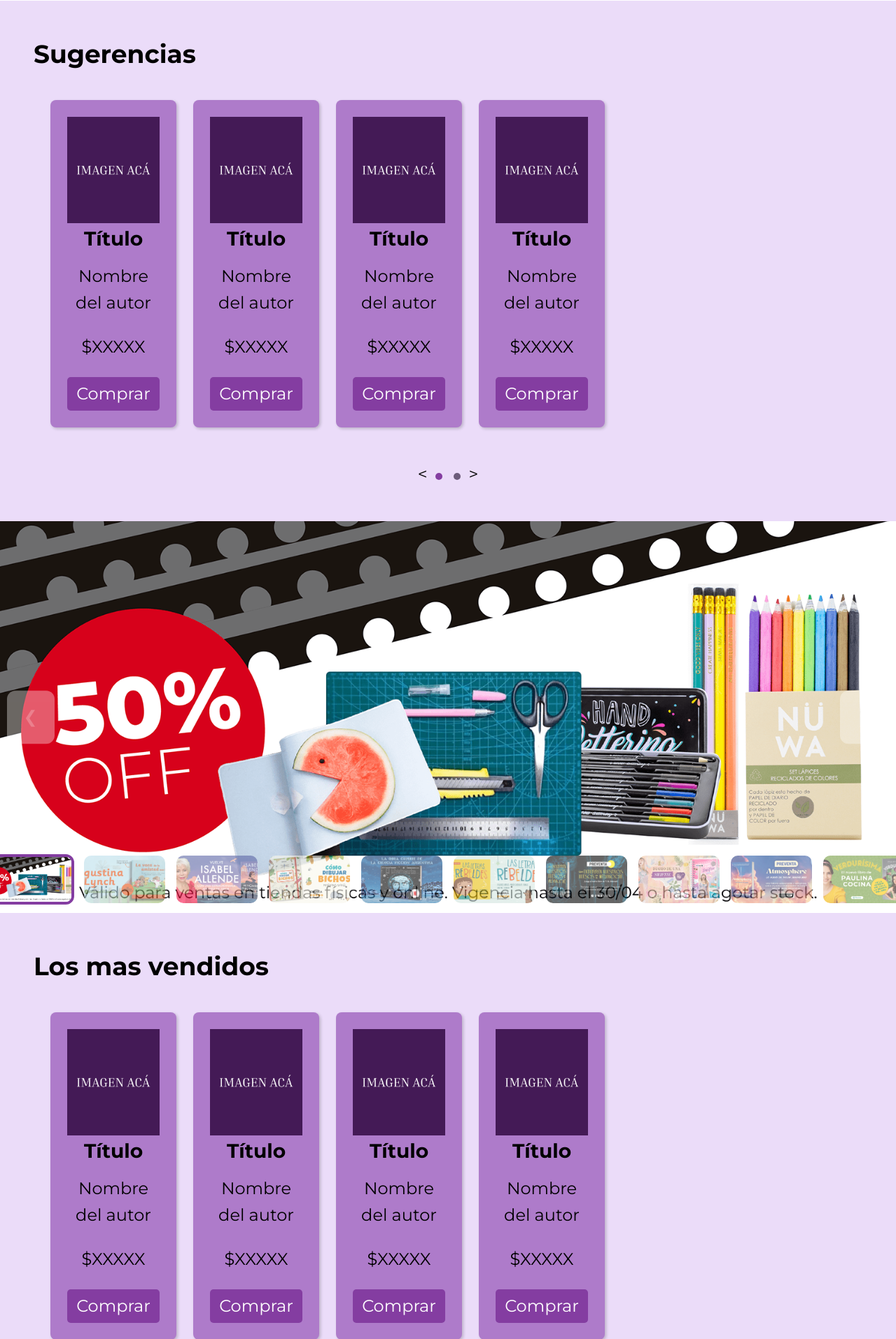
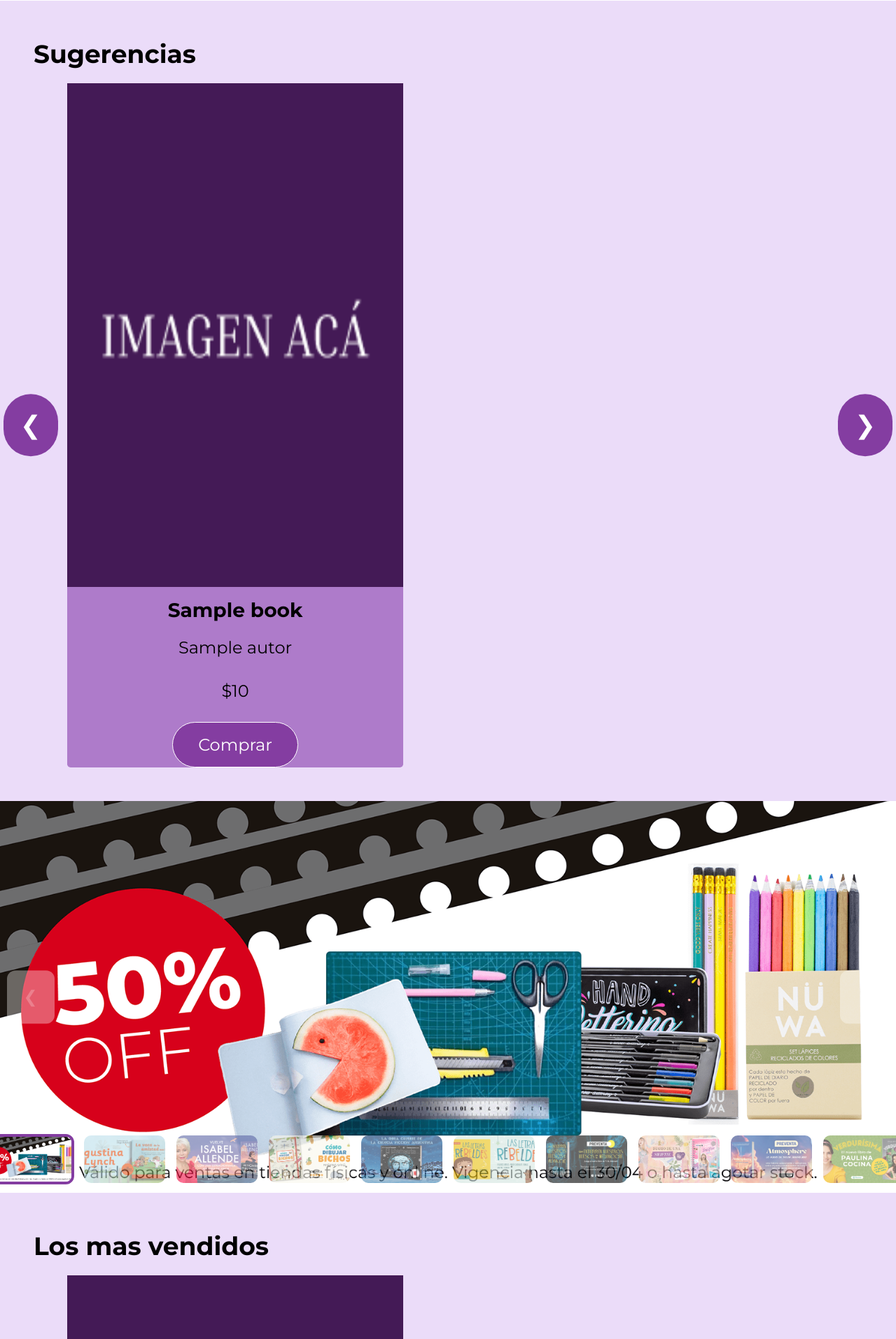
Before and after one commit to Dagyss/PAWPrints-Ecommerce, a PHP site: template src/App/views/home.php in a window 1280 px wide. Shown: the part 775-2689 px from the top of the page at 70% size. Run offline with PHP 8.4, Linux system fonts and the light colour scheme; the template is opened without the code that fills it: most values are stand-ins (such as "Sample title", 1, 10 or a date in 2020).

Commit message:
Acomodamos la home

```diff
--- a/public/css/index.css
+++ b/public/css/index.css
@@ -3,99 +3,74 @@
 @import url("./carousel.css");
 @import url('./footer.css');
 
-.carousel-section {
-    margin: 2rem;
+.carousel-section{
+  margin: 2rem 0;
+}
+.carousel-section h2{
+  margin-left: 2rem;
 }
 
-.carousel {
+.carousel-wrapper {
+  position: relative;
+  overflow: hidden;
+}
+
+.books-carousel {
+  margin: 0 4rem;
   display: flex;
   gap: 1rem;
+  scroll-behavior: smooth;
   overflow-x: auto;
   scroll-snap-type: x mandatory;
-  padding: 1rem;
-  scroll-behavior: smooth;
 }
 
-.carousel-dots {
-    text-align: center;
-    margin-top: 1rem;
+.book-card {
+  flex: 0 0 calc((100% - 4rem) / 5);
+  scroll-snap-align: start;
+  background-color: var(--background-contents);
+  border-radius: .2rem;
 }
 
-.carousel-dots .dot {
-    display: inline-block;
-    width: 10px;
-    height: 10px;
-    background: var(--buttons-color);
-    border-radius: 50%;
-    margin: 0 5px;
+.book-card figure {
+  display: flex;
+  justify-content: center;
+  align-items: center;
+  margin: 0;
 }
 
-.carousel-dots .selected {
-    background: var(--primary-color);
+.book-card img {
+  width: 20rem;
+  height: 30rem;
+}
+
+.book-card img:hover {
+  border: .5rem solid var(--primary-color);
 }
 
 
-.book-card {
-  flex: 0 0 auto;
-  width: 180px;
-  background-color: var(--background-contents);
-  padding: 1rem;
-  border-radius: 8px;
-  box-shadow: 2px 2px 4px rgba(0, 0, 0, 0.2);
-  scroll-snap-align: start;
-  text-align: center;
+.book-card__footer{
+  display: flex;
+  flex-direction: column;
+  align-items: center;
 }
 
-.book-card p {
-  color: black;
-}
-
-.book-card button {
-  width: 100%;
-  padding: 10px 0;
+.nav {
+  position: absolute;
+  top: 50%;
+  transform: translateY(-50%);
   background-color: var(--primary-color);
   color: white;
   border: none;
-  border-radius: 5px;
-  text-align: center;
-  display: flex;
-  justify-content: center;
-  align-items: center;
+  padding: 1rem;
   cursor: pointer;
+  z-index: 2;
+  font-size: 1.5rem;
 }
 
-.carousel .book-card figure {
-  width: 100%;
-  height: auto;
-  display: flex;
-  justify-content: center;
-  align-items: center;
-  overflow: hidden;
+.nav.prev {
+  left: .2rem;
 }
 
-.carousel .book-card img {
-  max-width: 100%;
-  max-height: 100%;
-  object-fit: contain;
-  display: block;
+.nav.next {
+  right: .2rem;
 }
-
-@media (max-width: 768px) {
-  .book-card {
-    width: 140px;
-    padding: 0.8rem;
-  }
-
-  .book-card h3 {
-    font-size: 1rem;
-  }
-
-  .book-card p {
-    font-size: 0.85rem;
-  }
-
-  .book-card button {
-    font-size: 0.9rem;
-    padding: 0.4rem 0.6rem;
-  }
-}
--- a/src/App/views/home.php
+++ b/src/App/views/home.php
@@ -15,115 +15,80 @@
 
     <main>
         <div id="first-banner"></div>
+
         <section class="carousel-section">
             <h2>Sugerencias</h2>
-            <div class="carousel">
+
+            <div class="carousel-wrapper">
+                <button class="nav prev">&#10094;</button>
+
+                <div class="books-carousel" id="books-carousel">
+                <?php foreach ($books as $book): ?>
                     <article class="book-card">
                     <figure>
-                        <a href="./book.html">
-                            <img src="../icons/book.png" alt="Portada del libro">
+                        <a href="./book.php?id=<?= htmlspecialchars($book->id) ?>">
+                        <?php
+                            $imagen = (strlen($book->imagen ?? '') > 10)
+                                ? $book->imagen
+                                : './icons/book.png';
+                        ?>
+                        <img src="<?= htmlspecialchars($imagen) ?>" alt="Portada del libro">
                         </a>
                     </figure>
-                    <h3><a href="./book.html">Título</a></h3>
-                    <p>Nombre del autor</p>
-                    <p>$XXXXX</p>
+                    <section class="book-card__footer">
+                        <h3>
+                            <a href="./book.php?id=<?= htmlspecialchars($book->id) ?>">
+                                <?= htmlspecialchars($book->titulo) ?>
+                            </a>
+                        </h3>
+                        <p><?= htmlspecialchars($book->autor) ?></p>
+                        <p>$<?= htmlspecialchars($book->precio) ?></p>
                         <button type="button">Comprar</button>
+                    </section>
                     </article>
+                <?php endforeach; ?>
+                </div>
+
+                <button class="nav next">&#10095;</button>
+            </div>
+        </section>
+
+        <div id="second-banner"></div>
+
+        <section class="carousel-section">
+            <h2>Los mas vendidos</h2>
+
+            <div class="carousel-wrapper">
+                <button class="nav prev">&#10094;</button>
+
+                <div class="books-carousel" id="books-carousel">
+                <?php foreach ($books as $book): ?>
                     <article class="book-card">
                     <figure>
-                        <a href="./book.html">
-                            <img src="../icons/book.png" alt="Portada del libro">
+                        <a href="./book.php?id=<?= htmlspecialchars($book->id) ?>">
+                        <?php
+                            $imagen = (strlen($book->imagen ?? '') > 10)
+                                ? $book->imagen
+                                : './icons/book.png';
+                        ?>
+                        <img src="<?= htmlspecialchars($imagen) ?>" alt="Portada del libro">
                         </a>
                     </figure>
-                    <h3><a href="./book.html">Título</a></h3>
-                    <p>Nombre del autor</p>
-                    <p>$XXXXX</p>
+                    <section class="book-card__footer">
+                        <h3>
+                            <a href="./book.php?id=<?= htmlspecialchars($book->id) ?>">
+                                <?= htmlspecialchars($book->titulo) ?>
+                            </a>
+                        </h3>
+                        <p><?= htmlspecialchars($book->autor) ?></p>
+                        <p>$<?= htmlspecialchars($book->precio) ?></p>
                         <button type="button">Comprar</button>
+                    </section>
                     </article>
-                <article class="book-card">
-                    <figure>
-                        <a href="./book.html">
-                            <img src="../icons/book.png" alt="Portada del libro">
-                        </a>
-                    </figure>
-                    <h3><a href="./book.html">Título</a></h3>
-                    <p>Nombre del autor</p>
-                    <p>$XXXXX</p>
-                    <button type="button">Comprar</button>
-                </article>
-                <article class="book-card">
-                    <figure>
-                        <a href="./book.html">
-                            <img src="../icons/book.png" alt="Portada del libro">
-                        </a>
-                    </figure>
-                    <h3><a href="./book.html">Título</a></h3>
-                    <p>Nombre del autor</p>
-                    <p>$XXXXX</p>
-                    <button type="button">Comprar</button>
-                </article>
+                <?php endforeach; ?>
                 </div>
-            <div class="carousel-dots">
-                <span>&lt;</span>
-                <span class="dot selected"></span>
-                <span class="dot"></span>
-                <span>&gt;</span>
-            </div>
-        </section>
-        <div id="second-banner"></div>
-        <section class="carousel-section">
-            <h2>Los mas vendidos</h2>
-            <div class="carousel">
-                <article class="book-card">
-                    <figure>
-                        <a href="./book.html">
-                            <img src="../icons/book.png" alt="Portada del libro">
-                        </a>
-                    </figure>
-                    <h3><a href="./book.html">Título</a></h3>
-                    <p>Nombre del autor</p>
-                    <p>$XXXXX</p>
-                    <button type="button">Comprar</button>
-                </article>
-                <article class="book-card">
-                    <figure>
-                        <a href="./book.html">
-                            <img src="../icons/book.png" alt="Portada del libro">
-                        </a>
-                    </figure>
-                    <h3><a href="./book.html">Título</a></h3>
-                    <p>Nombre del autor</p>
-                    <p>$XXXXX</p>
-                    <button type="button">Comprar</button>
-                </article>
-                <article class="book-card">
-                    <figure>
-                        <a href="./book.html">
-                            <img src="../icons/book.png" alt="Portada del libro">
-                        </a>
-                    </figure>
-                    <h3><a href="./book.html">Título</a></h3>
-                    <p>Nombre del autor</p>
-                    <p>$XXXXX</p>
-                    <button type="button">Comprar</button>
-                </article>
-                <article class="book-card">
-                    <figure>
-                        <a href="./book.html">
-                            <img src="../icons/book.png" alt="Portada del libro">
-                        </a>
-                    </figure>
-                    <h3><a href="./book.html">Título</a></h3>
-                    <p>Nombre del autor</p>
-                    <p>$XXXXX</p>
-                    <button type="button">Comprar</button>
-                </article>
-            </div>
-            <div class="carousel-dots">
-                <span>&lt;</span>
-                <span class="dot selected"></span>
-                <span class="dot"></span>
-                <span>&gt;</span>
+
+                <button class="nav next">&#10095;</button>
             </div>
         </section>
     </main>
@@ -147,6 +112,22 @@
         interval: 4000,
         imagePath: "./images/"
         });
+
+        const booksCarousel = document.getElementById("books-carousel");
+        const next = document.querySelector(".nav.next");
+        const prev = document.querySelector(".nav.prev");
+
+        const cardWidth = booksCarousel.querySelector(".book-card").offsetWidth + 16;
+
+        next.addEventListener("click", () => {
+            console.log("Clickeando ando")
+            booksCarousel.scrollBy({ left: cardWidth, behavior: 'smooth' });
+        });
+
+        prev.addEventListener("click", () => {
+            booksCarousel.scrollBy({ left: -cardWidth, behavior: 'smooth' });
+        });
+
     </script>
 
 </body>
--- a/src/Config/config.php
+++ b/src/Config/config.php
@@ -13,7 +13,7 @@ return [
 
     // Configuración de rutas iniciales
     'routes' => [
-        ['path' => '/', 'action' => 'PageController@index', 'method' => 'GET'],
+        ['path' => '/', 'action' => 'HomeController@index', 'method' => 'GET'],
         ['path' => '/books.json',   'action' => 'BooksController@indexJson', 'method' => 'GET'],
         ['path' => '/about-us', 'action' => 'PageController@aboutUs', 'method' => 'GET'],
         ['path' => '/login', 'action' => 'PageController@login', 'method' => 'GET'],
```
Also changed, not shown: src/App/Controllers/HomeController.php (added, +17 -0 lines). Lines whose indentation alone changed are shown as unchanged.
